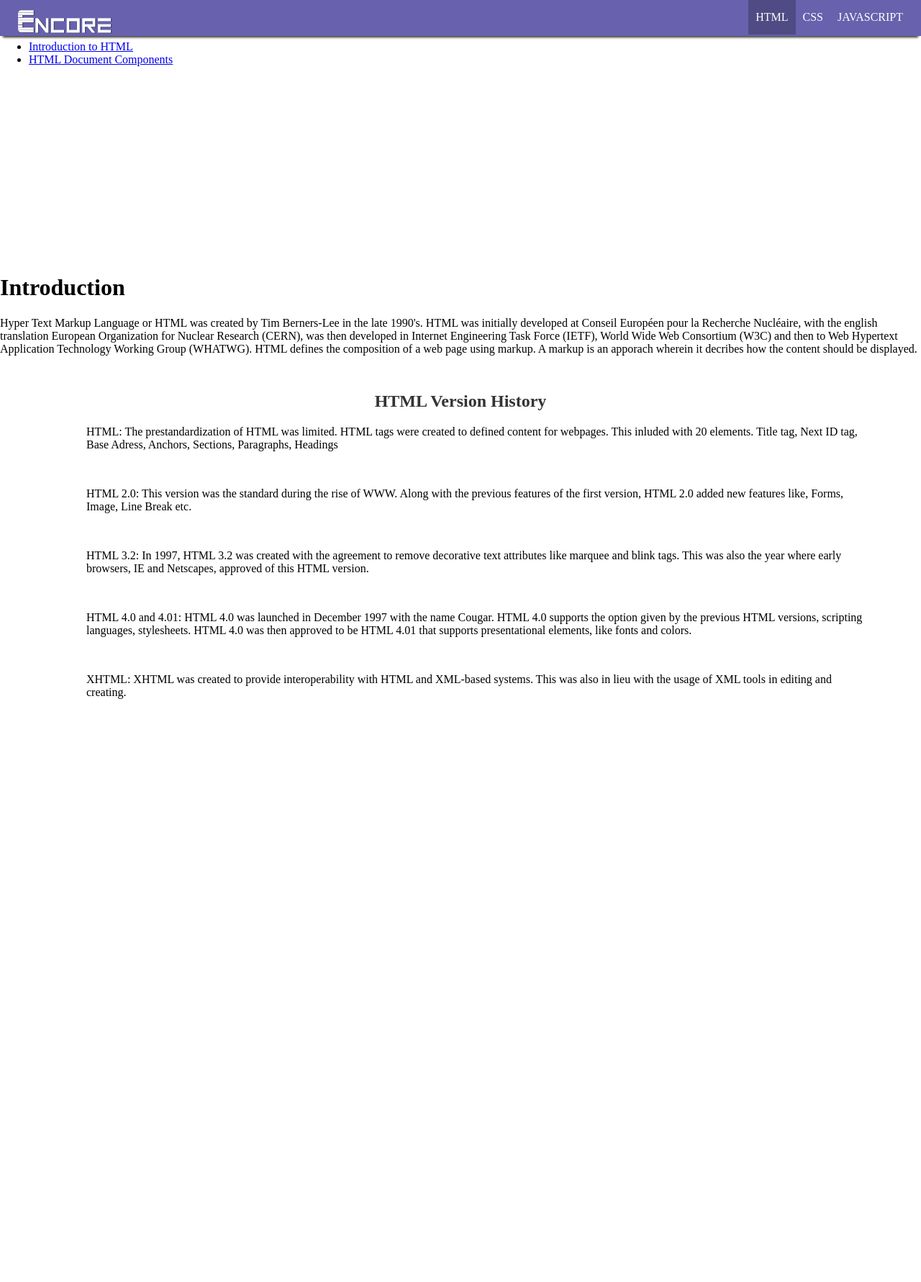
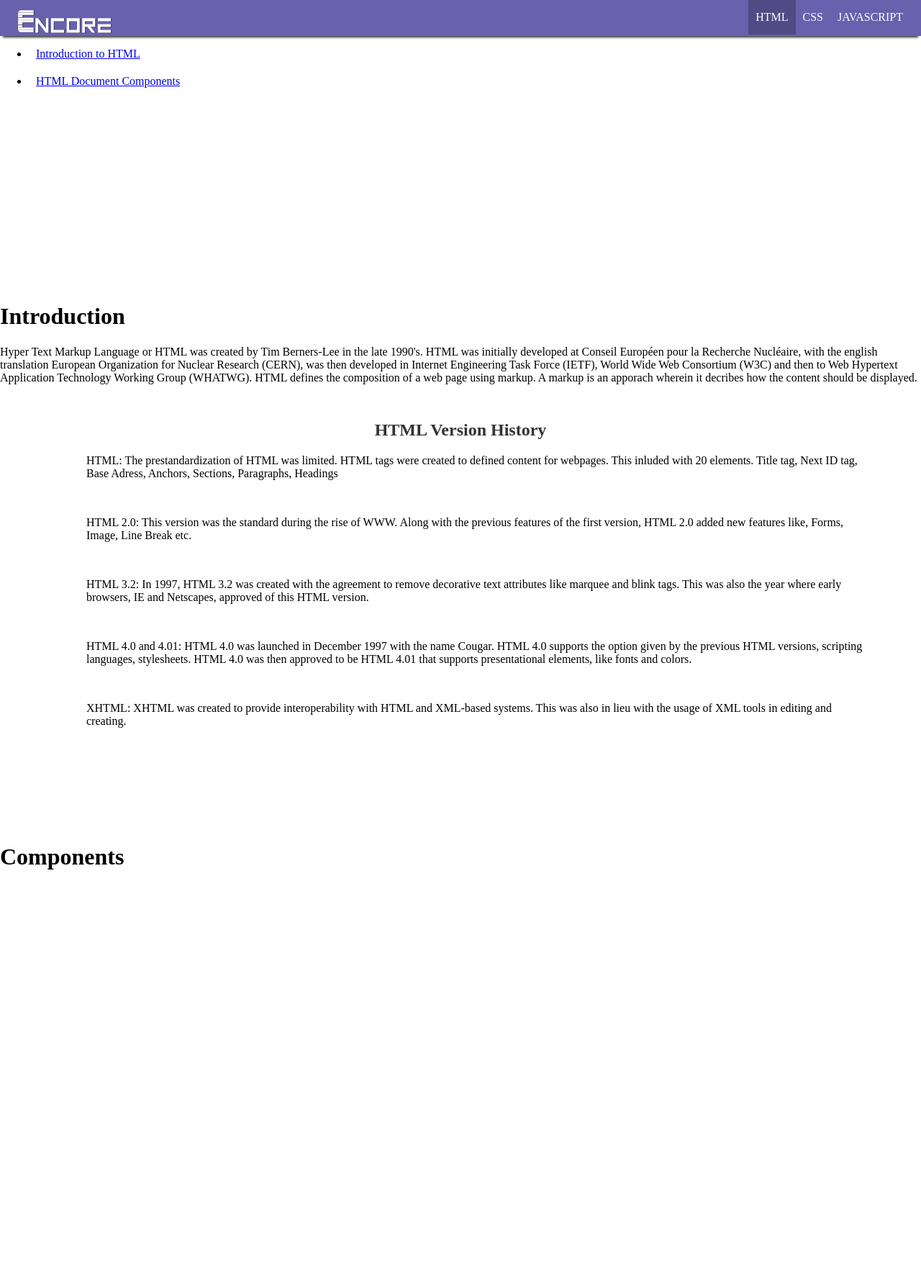
Before and after one commit to AbiRubrico/Encore, a PHP site: page /HTML-page/html-index.html in a window 1280 px wide. Shown: the top 1781 px of the page at 72% size. Run offline with PHP 8.4, Linux system fonts and the light colour scheme.

Commit message:
AbiRubrico edited html-idex.html

```diff
--- a/HTML-page/html-index.html
+++ b/HTML-page/html-index.html
@@ -81,19 +81,10 @@
         	<br>
         	<br>
         	<br>
-        	<br>
-        	<br>
-        	<br>
-        	<br>
-        	<br>
-        	<br>
-        	<br>
-        	<br>
-        	<br>
 
 
         	<p><a name="Components">
-
+                <h1>Components</h1>
 
             </a></p>
 
@@ -105,12 +96,7 @@
             <br>
             <br>
             <br>
-            <br>
-            <br>
-            <br>
-            <br>
-            <br>
-            <br>
+
         </div>
 	</div>
 	</body>
--- a/css/style.css
+++ b/css/style.css
@@ -59,7 +59,8 @@ nav.html ul li a:hover {
  	background-color: #504b84;
  }
 
-#nav-bar2{
+#nav-bar2 ul li{
+	padding: 10px
 
 }
 /*JS STYLES @author: Almayda, Audry Jane L. ----------------------------------------------------*/
```
